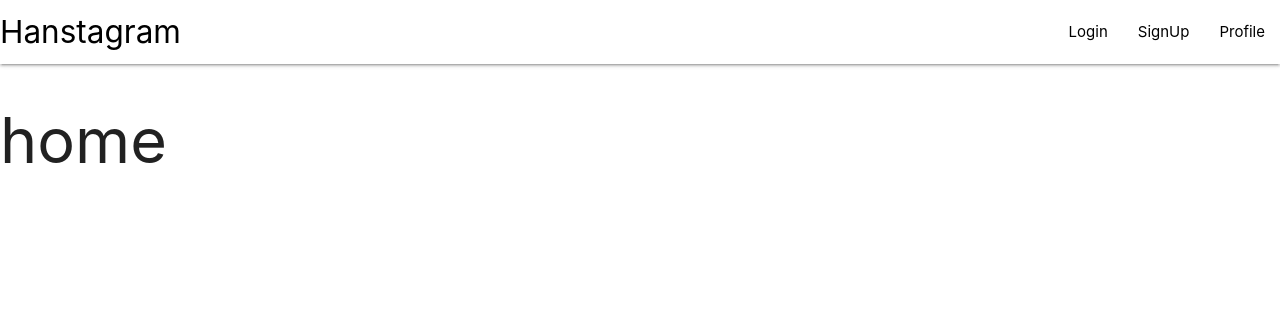
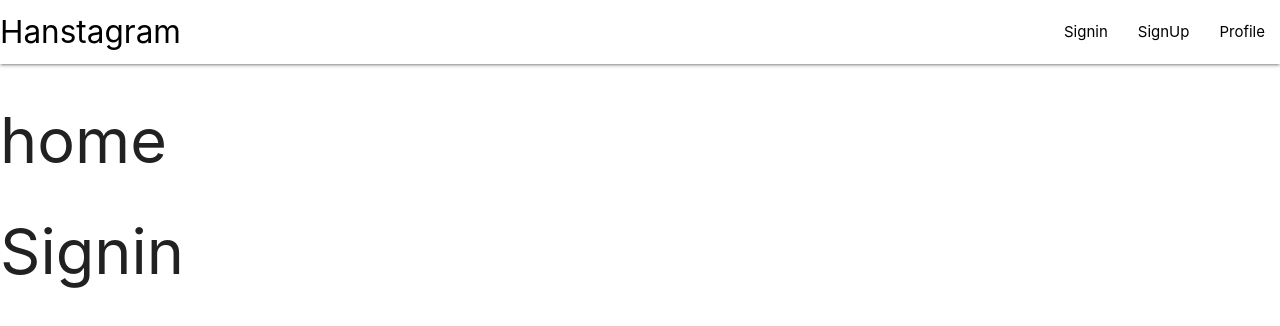
Before and after one commit to hanyoonseok/mern-social, a React (Create React App) app in the folder client/: page /signin in a window 1280 px wide. Shown: the top 326 px of the page. Built offline with nearby package versions, Linux system fonts and the light colour scheme.

Commit message:
Route 중요한 예시

```diff
--- a/client/src/App.js
+++ b/client/src/App.js
@@ -2,7 +2,7 @@ import NavBar from './components/Navbar';
 import "./App.css"
 import {BrowserRouter,Route} from 'react-router-dom'
 import Home from './components/screens/Home'
-import Login from './components/screens/Login'
+import Signin from './components/screens/Signin'
 import Profile from './components/screens/Profile'
 import Signup from './components/screens/Signup'
 
@@ -17,8 +17,8 @@ function App() {
       <Route path="/signup">
         <Signup />
       </Route>
-      <Route path="/login">
-        <Login />
+      <Route path="/signin">
+        <Signin />
       </Route>
       <Route path="/profile">
         <Profile />
--- a/client/src/components/Navbar.js
+++ b/client/src/components/Navbar.js
@@ -7,7 +7,7 @@ const NavBar=()=>{
             <div className="nav-wrapper white" >
                 <a href="/" className="brand-logo left">Hanstagram</a>
                 <ul id="nav-mobile" className="right">
-                    <li><a href="/login">Login</a></li>
+                    <li><a href="/signin">Signin</a></li>
                     <li><a href="/signup">SignUp</a></li>
                     <li><a href="/profile">Profile</a></li>
                 </ul>
--- a/client/src/components/screens/Login.js
+++ /dev/null
@@ -1,9 +0,0 @@
-import React from 'react'
-
-const Login = ()=>{
-    return(
-        <h1>Login</h1>
-    )
-}
-
-export default Login
--- /dev/null
+++ b/client/src/components/screens/Signin.js
@@ -0,0 +1,9 @@
+import React from 'react'
+
+const Signin = ()=>{
+    return(
+        <h1>Signin</h1>
+    )
+}
+
+export default Signin
```
